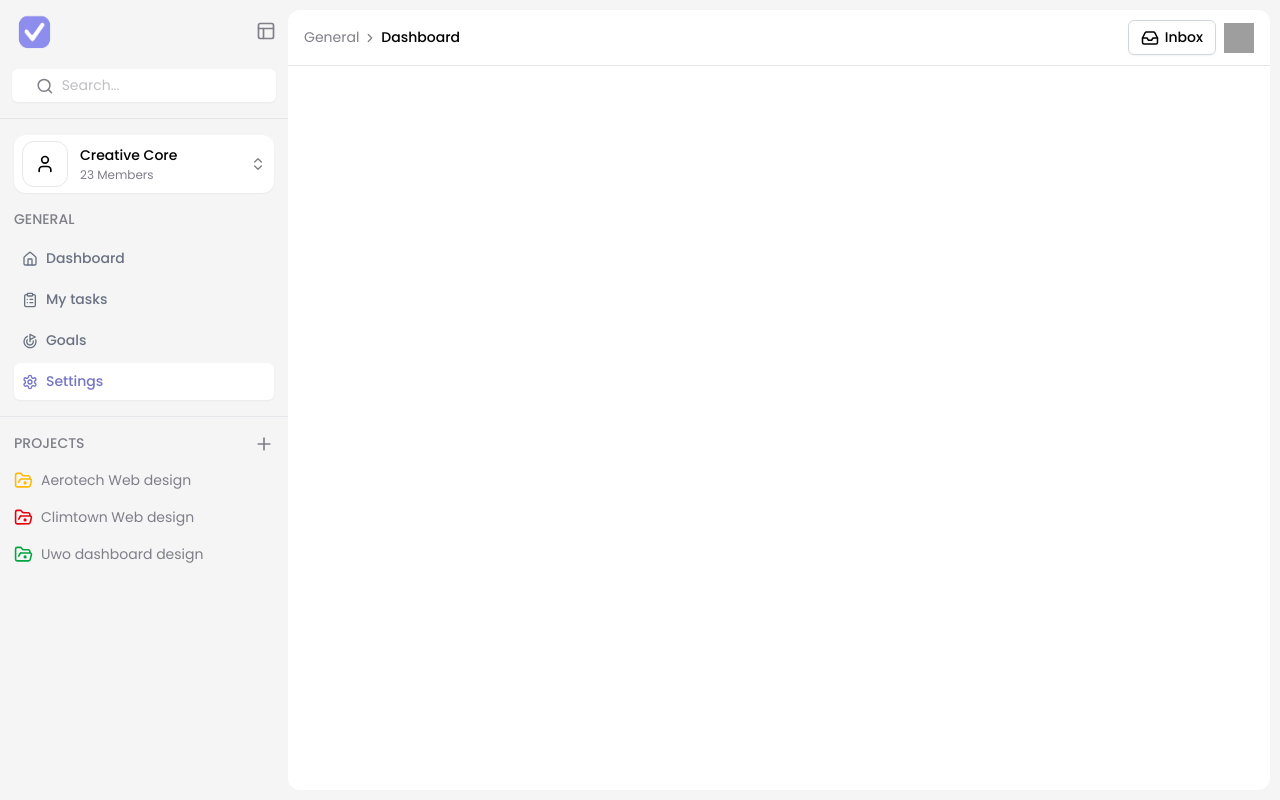
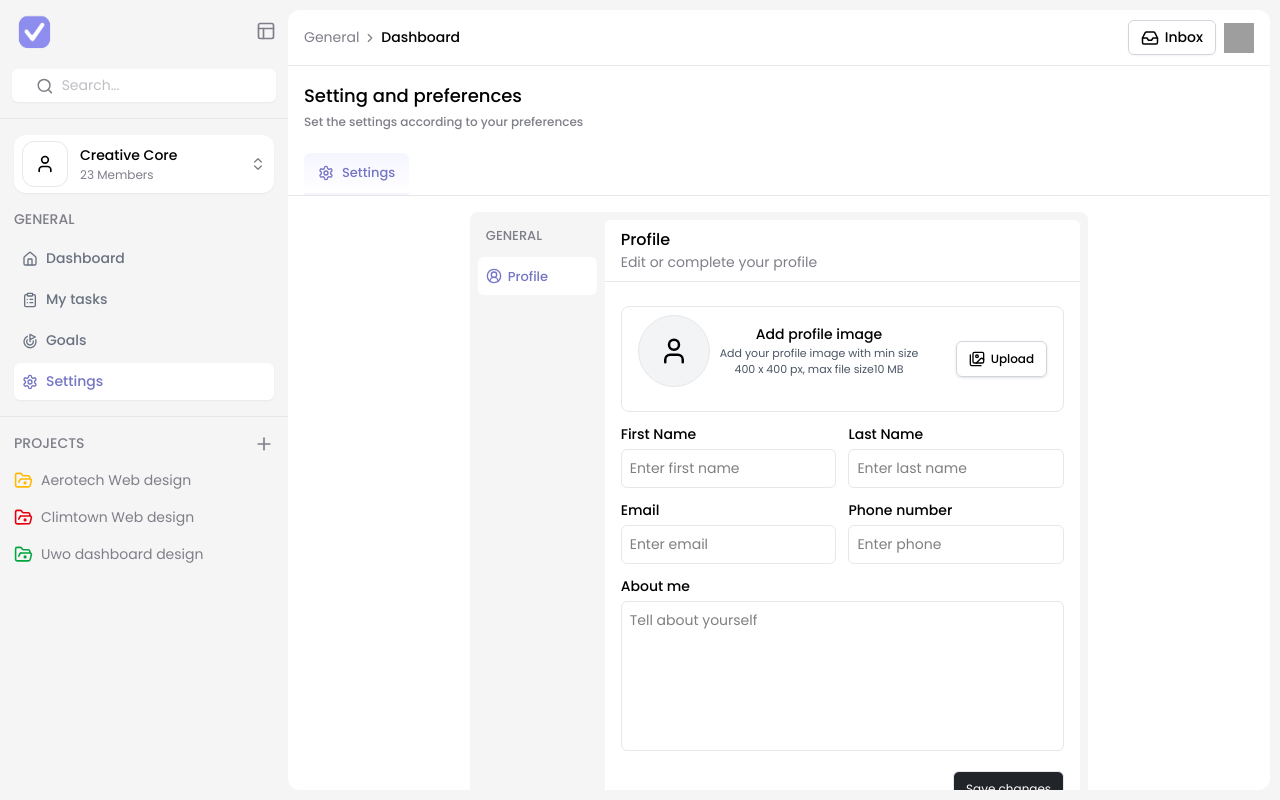
Before and after one commit to sanjay50986/Task-Orbit, a React (Vite) app in the folder Frontend/: page /workspace/setting in a window 1280 px wide. Built offline with nearby package versions, Linux system fonts and the light colour scheme; grey boxes are pictures that could not be loaded.

Commit message:
complete setting

```diff
--- /dev/null
+++ b/Frontend/src/pages/setting/Profile.jsx
@@ -0,0 +1,91 @@
+import TextInput from '@/components/textInput/TextInput'
+import { CircleUserRound, Images, User } from 'lucide-react'
+import React from 'react'
+
+
+const Profile = () => {
+    return (
+
+        <div className='mx-auto xl:w-[65%] md:w-[80%] w-full min-sm:mt-4'>
+            <div className='bg-[#f5f5f5] rounded-lg flex sm:flex-row flex-col  min-sm:m-2.5 sm:p-2 px-4 pb-4 gap-2 '>
+                <div className='xl:w-[20%] min-sm:w-[25%] max-sm:pb-2 '>
+                    <h3 className='text-[#7f7f89] text-[13px] font-medium pl-2 pt-1.5 max-sm:hidden'>GENERAL</h3>
+                    <button className='flex items-center max-sm:justify-center gap-1.5 bg-white min-sm:w-full max-sm:px-4 p-2 px-2 rounded-md mt-3 text-[#7575C6]'>
+                        <CircleUserRound size={16} />
+                        <span className='font-medium text-[13px] pt-0.5'>Profile</span>
+                    </button>
+                </div>
+
+
+                <div className='bg-white min-sm:w-[80%] rounded-md '>
+                    <div className='border-b px-4 py-2 border-gray-200'>
+                        <h1 className='font-medium text-[16px]'>Profile</h1>
+                        <p className='text-[#7f7f89] text-[14px]'>Edit or complete your profile</p>
+                    </div>
+
+                    <div className='px-4'>
+                        <div className='border border-gray-200 sm:py-2 px-4 rounded-lg flex sm:flex-row flex-col items-center  justify-between mt-6 max-sm: space-y-4 py-4'>
+                            <div className='flex sm:flex-row flex-col gap-2.5 items-center '>
+                                <div className='bg-gray-100 rounded-full p-5 border border-gray-200 '>
+                                    <User className='w-[30px] h-[30px]' />
+                                </div>
+
+                                <div>
+                                    <h1 className='text-[14px] font-medium text-center'>Add profile image</h1>
+                                    <p className='text-gray-600  text-[11px] text-center'>Add your profile image with min size</p>
+                                    <p className='text-gray-600  text-[11px] text-center'>400 <span>x</span> 400 px, max file size10 MB</p>
+                                </div>
+                            </div>
+
+                            <button className='flex items-center gap-1.5 border max-sm:w-full justify-center border-gray-300 p-2 rounded-md px-3 cursor-pointer shadow'>
+                                <Images className='w-[16px] h-[16px]' />
+                                <span className='font-medium text-[12px]'>Upload</span>
+                            </button>
+                        </div>
+
+                        <div className='grid sm:grid-cols-2 grid-cols-1   mt-3 gap-3'>
+                            <TextInput
+                                label="First Name"
+                                placeholder="Enter first name"
+                                type="text" />
+
+                            <TextInput
+                                label="Last Name"
+                                placeholder="Enter last name"
+                                type="text" />
+
+                            <TextInput
+                                label="Email"
+                                placeholder="Enter email"
+                                type="email" />
+
+                            <TextInput
+                                label="Phone number"
+                                placeholder="Enter phone"
+                                type="phone" />
+
+                            <div className='flex flex-col sm:col-span-2'>
+                                <label className='font-medium text-[14px]'>About me</label>
+                                <textarea
+                                    className='border border-gray-200 p-2 rounded-md outline-none mt-1 text-[14px] h-[150px] resize-none'
+                                    placeholder='Tell about yourself'
+                                />
+                            </div>
+                        </div>
+
+                        <div className='sm:flex justify-end my-5  '>
+                            <button className='create-Btn max-sm:w-full'>
+                            Save changes
+                        </button>
+                        </div>
+                    </div>
+
+
+                </div>
+            </div>
+        </div>
+
+    )
+}
+
+export default Profile
--- a/Frontend/src/pages/setting/Setting.jsx
+++ b/Frontend/src/pages/setting/Setting.jsx
@@ -1,9 +1,41 @@
+import { Bolt, UserRound, Settings } from 'lucide-react'
 import React from 'react'
+import { Tab, TabList, TabPanel, Tabs } from 'react-tabs'
+import Profile from './Profile'
+
 
 const Setting = () => {
   return (
-    <div>
+    <div className=' w-full '>
+      <div className='p-4 px-4 flex items-center justify-between'>
+        <div>
+          <h1 className='text-[18px] font-medium'>Setting and preferences</h1>
+          <h2 className='text-[12px] text-[#7f7f89] font-medium pt-1'>Set the settings according to your preferences</h2>
+        </div>
+      </div>
 
+      <Tabs className="mt-1.5 overflow-auto">
+        <div className="overflow-x-auto sm:overflow-visible hide-scrollbar">
+          <TabList className="flex w-max min-w-full text-[13px] font-medium border-b px-4 border-gray-200 cursor-pointer">
+            {['Settings'].map((label) => (
+              <Tab
+                key={label}
+                className="flex items-center gap-2 px-3.5 py-2.5 border-b-2 border-transparent text-[#7f7f89] rounded-t-md transition-all duration-200"
+                selectedClassName="text-[#7575C6] border-[#7575C6] bg-gradient-to-b from-[#f5f5ff] to-white  outline-none"
+              >
+                {{
+                  ['Settings']: <Settings size={16} />,
+                }[label]}
+                {label}
+              </Tab>
+            ))}
+          </TabList>
+        </div>
+        {/*-----Profile-----*/}
+        <TabPanel>
+            <Profile/>
+        </TabPanel>
+      </Tabs>
     </div>
   )
 }
```
